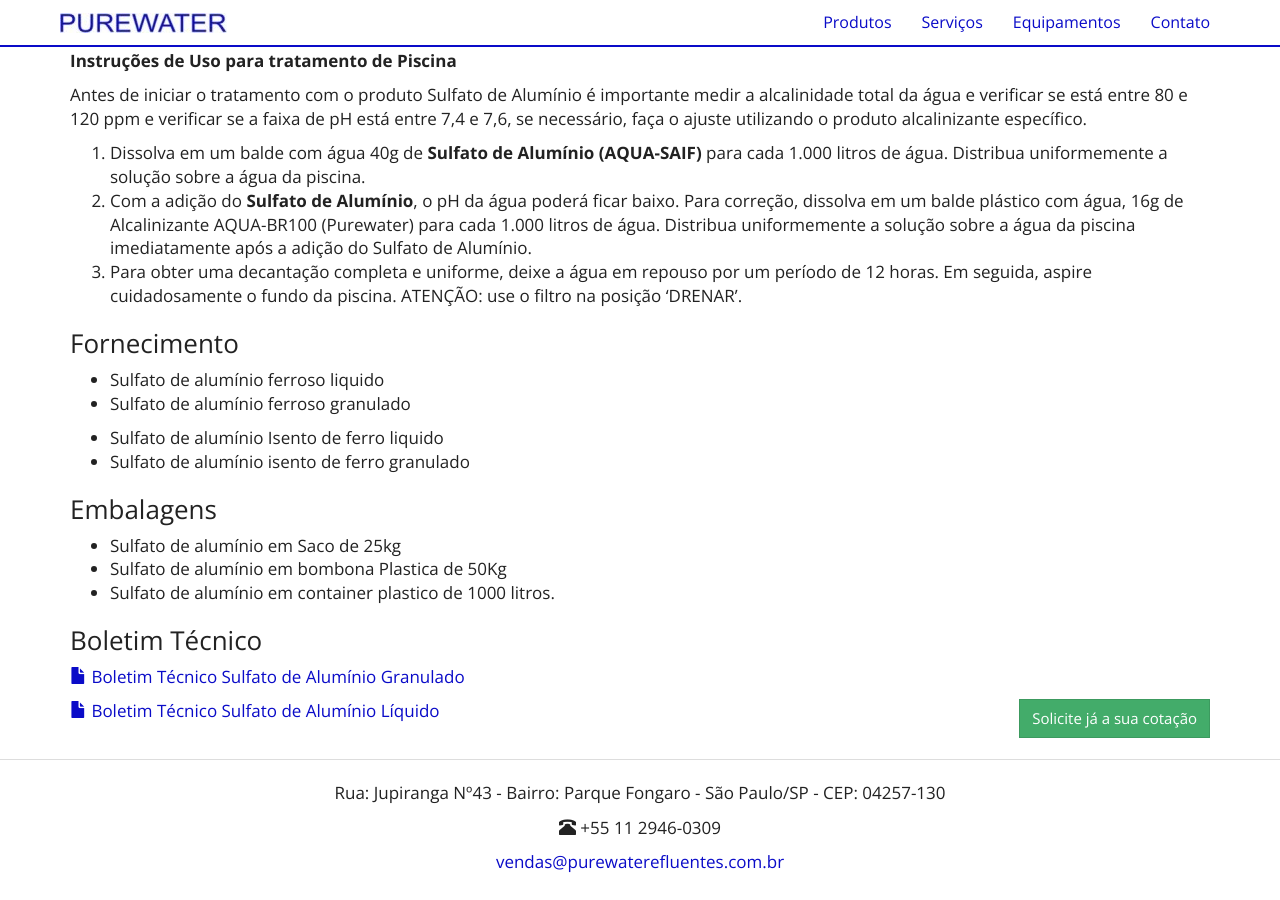
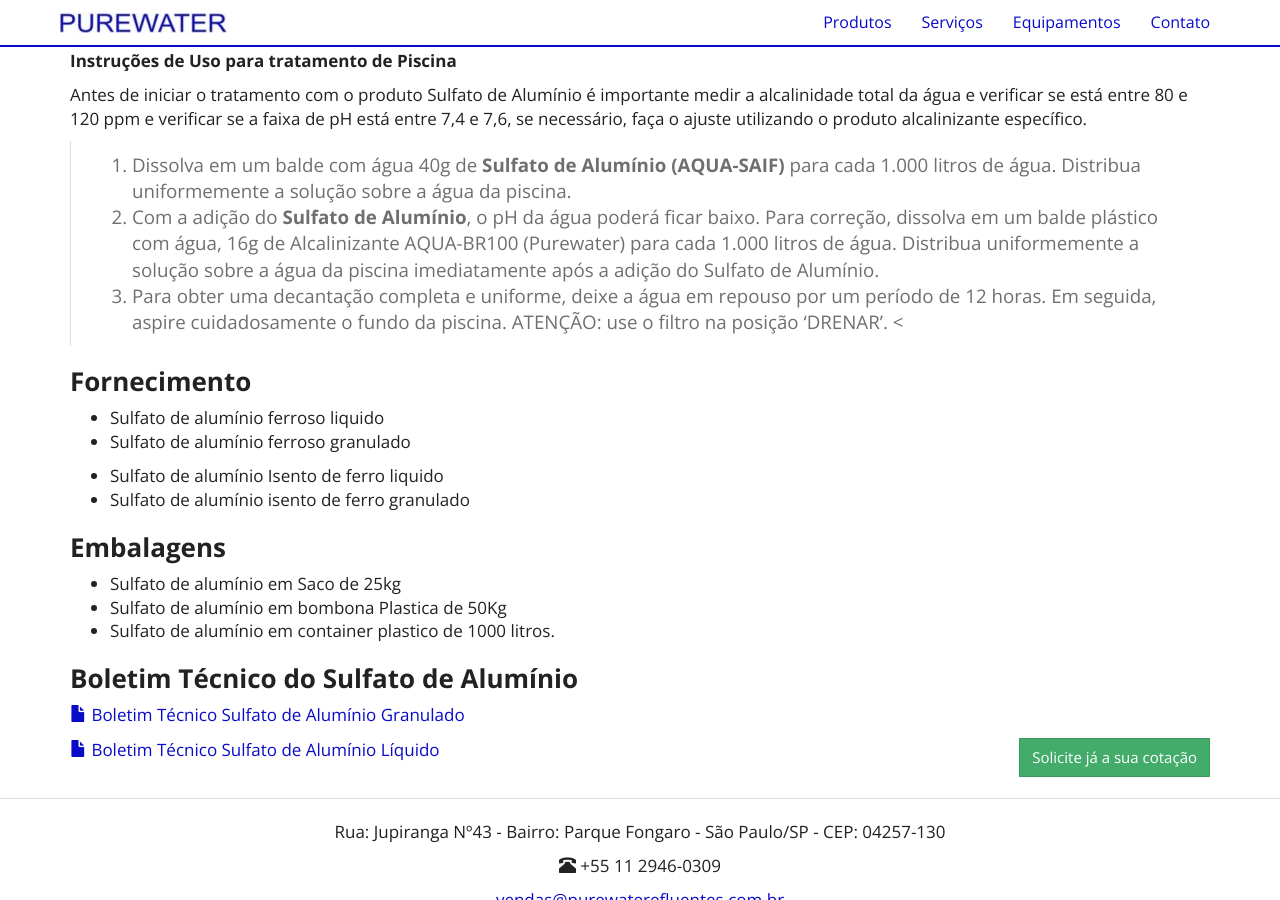
Before and after one commit to purewaterefluentes/purewaterefluentes.github.io, a Jekyll site: the page built from produtos/sulfato-de-aluminio.md, in a window 1280 px wide and 900 px high, scrolled down 709 px. Built offline with Jekyll 4.4.1, drawn with Linux system fonts in a browser that asks for light colours; nearby versions of some CDN libraries; library files that are not in the unit come from our copies.

Commit message:
Update sulfato-de-aluminio.md

```diff
--- a/produtos/sulfato-de-aluminio.md
+++ b/produtos/sulfato-de-aluminio.md
@@ -22,12 +22,13 @@
 **Instruções de Uso para tratamento de Piscina**
 
 Antes de iniciar o tratamento com o produto Sulfato de Alumínio é importante medir a alcalinidade total da água e verificar se está entre 80 e 120 ppm e verificar se a faixa de pH está entre 7,4 e 7,6, se necessário, faça o ajuste utilizando o produto alcalinizante específico.
-
+>
 1. Dissolva em um balde com água 40g de **Sulfato de Alumínio (AQUA-SAIF)** para cada 1.000 litros de água. Distribua uniformemente a solução sobre a água da piscina.
 2. Com a adição do **Sulfato de Alumínio**, o pH da água poderá ficar baixo. Para correção, dissolva em um balde plástico com água, 16g de Alcalinizante AQUA-BR100 (Purewater) para cada 1.000 litros de água. Distribua uniformemente a solução sobre a água da piscina imediatamente após a adição do Sulfato de Alumínio.
 3. Para obter uma decantação completa e uniforme, deixe a água em repouso por um período de 12 horas. Em seguida, aspire cuidadosamente o fundo da piscina. ATENÇÃO: use o filtro na posição 'DRENAR'.
+<
 
-### Fornecimento
+### **Fornecimento**
 
 - Sulfato de alumínio ferroso liquido
 - Sulfato de alumínio ferroso granulado
@@ -35,13 +36,13 @@
 - Sulfato de alumínio Isento de ferro liquido
 - Sulfato de alumínio isento de ferro granulado
 
-### Embalagens
+### **Embalagens**
 
 - Sulfato de alumínio em Saco de 25kg
 - Sulfato de alumínio em bombona Plastica de 50Kg
 - Sulfato de alumínio em container plastico de 1000 litros.
 
-### Boletim Técnico
+### **Boletim Técnico do Sulfato de Alumínio**
 
 {% include purewater/link-boletim.html
    label="Boletim Técnico Sulfato de Alumínio Granulado"
```
